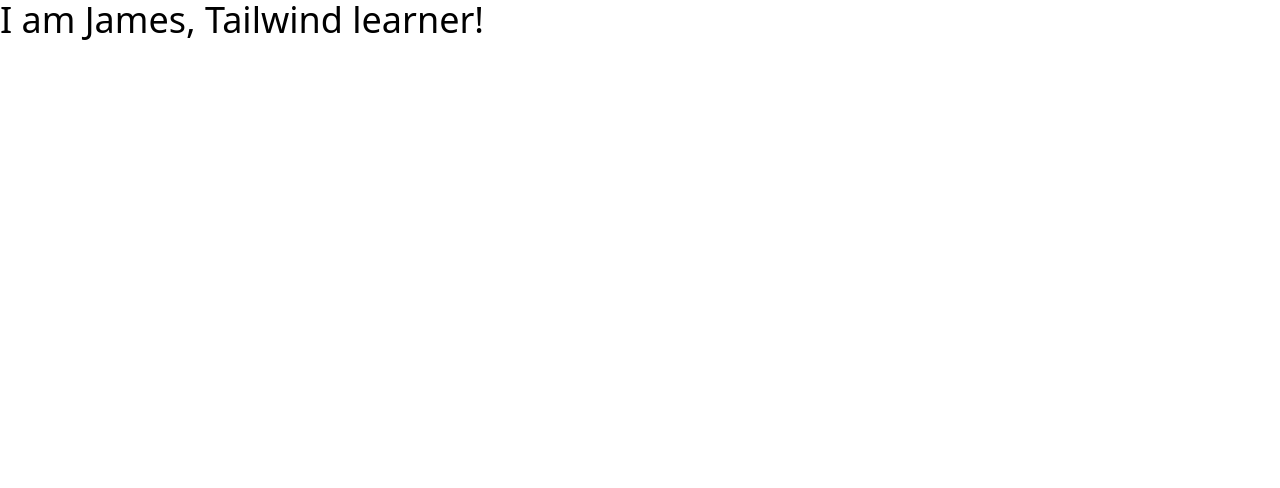
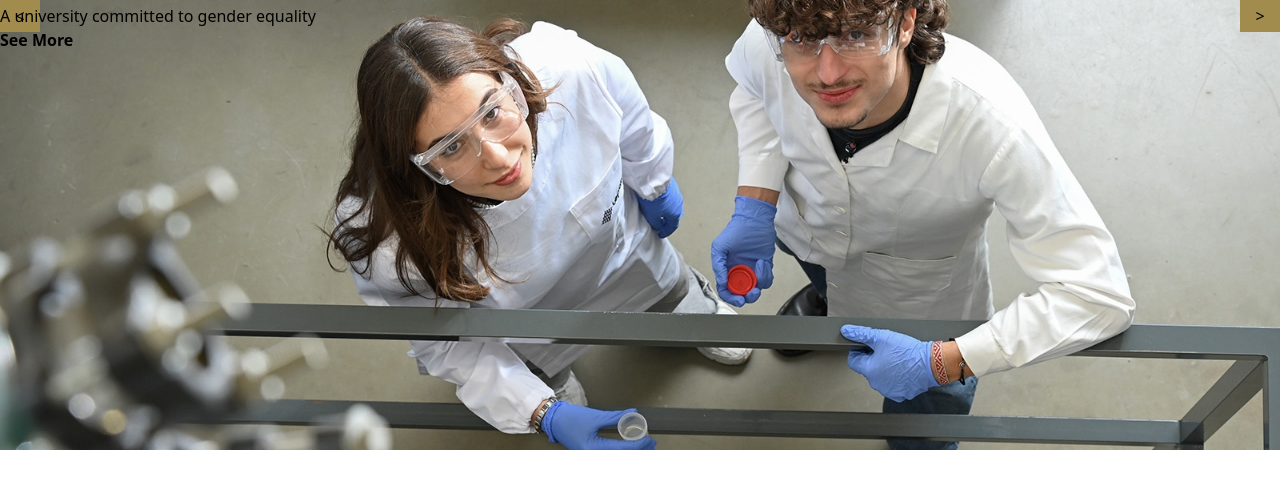
Before and after one commit to JamesJokDutAkuei/tailwindWebClone, a website: page src/index.html in a window 1280 px wide. Drawn offline with Linux system fonts and the light colour scheme.

Commit message:
add bg image

```diff
--- a/src/index.html
+++ b/src/index.html
@@ -7,6 +7,15 @@
     <title>Document</title>
 </head>
 <body>
-    <h1 class="text-4xl">I am James, Tailwind learner!</h1>
+    <div class="h-[450px] bg-[url('../images/doctors.jpeg')] bg-center bg-no-repeat bg-cover">
+        <div class='h-1 flex align-center justify-between'>
+            <button class='bg-[#A18B4D] h-8 w-10'><</button>
+            <button class='bg-[#A18B4D] h-8 w-10'>></button>
+        </div>
+        <div>
+            <h3>A university committed to gender equality</h3>
+            <button><strong>See More</strong></button>
+        </div>
+    </div>
 </body>
 </html>
```
Also changed, not shown: images/doctors.jpeg (added), src/output.css, src/styles.css (line endings or trailing spaces).
